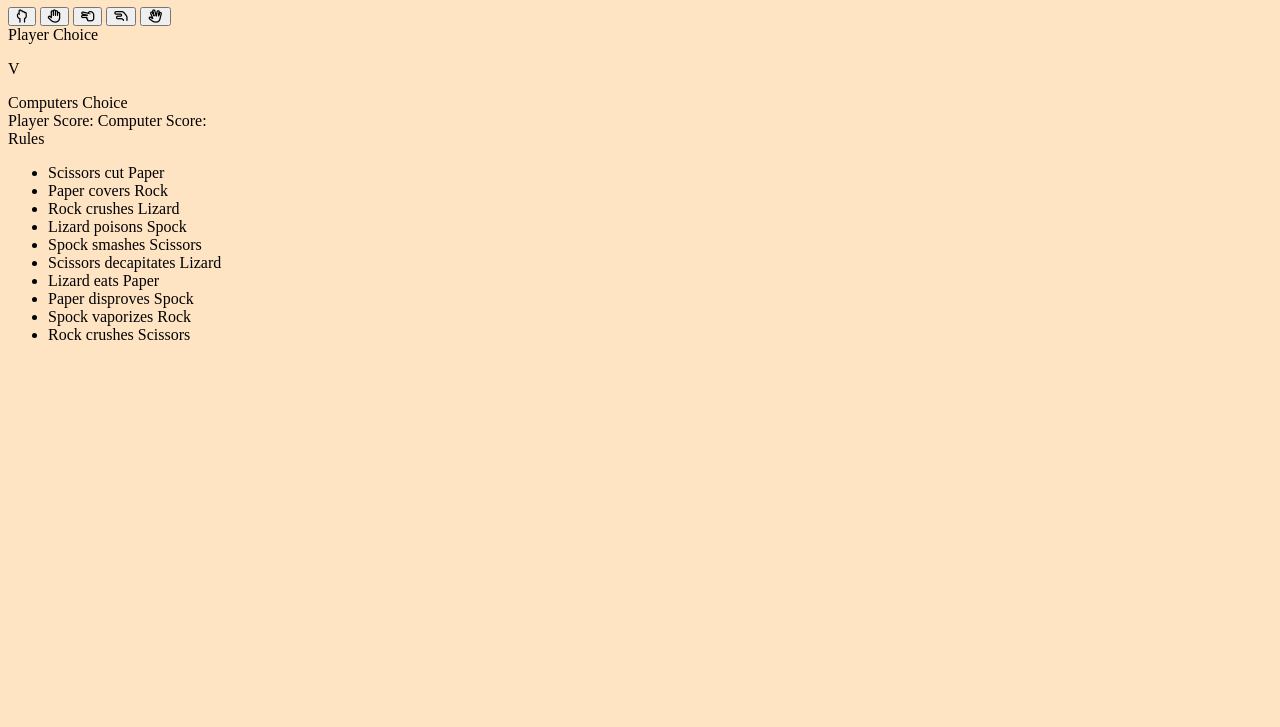
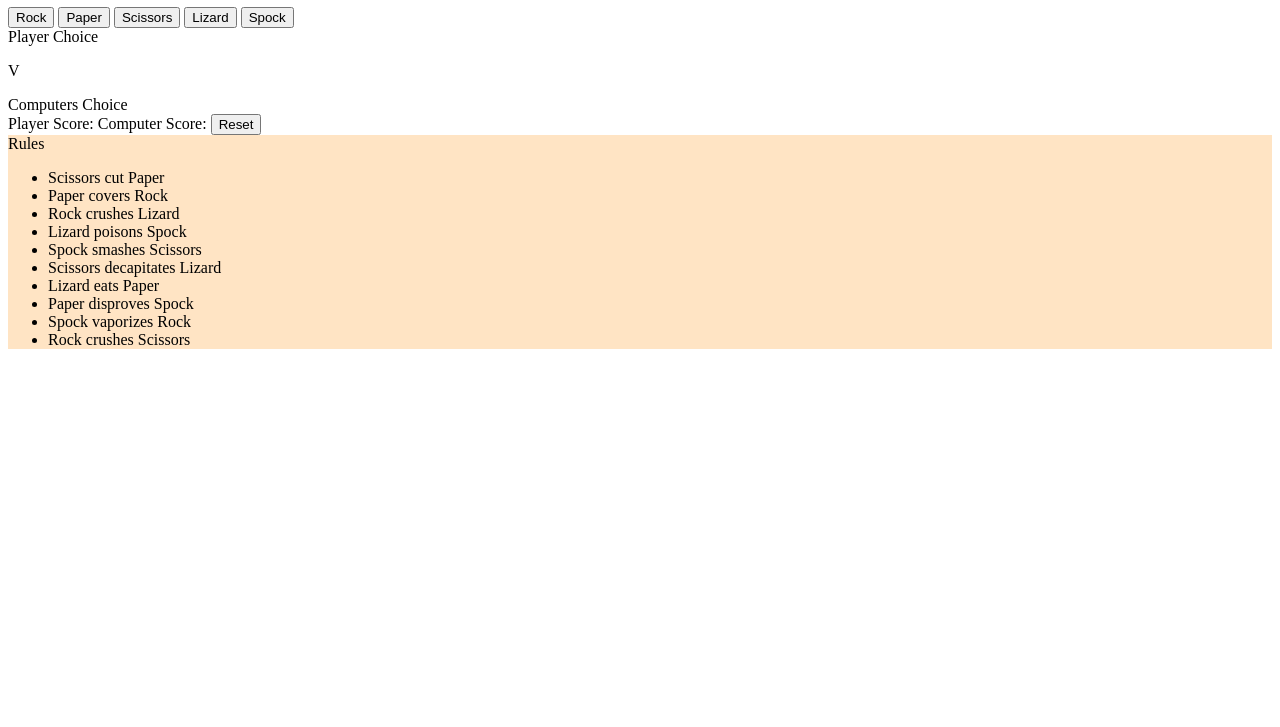
Before and after one commit to StacD/RPSLS-Game, a plain HTML site: page index.html in a window 1280 px wide. Shown: the part 73-800 px from the top of the page. Drawn offline with Linux system fonts and the light colour scheme.

Commit message:
Reset button added

```diff
--- a/assets/css/style.css
+++ b/assets/css/style.css
@@ -1,7 +1,15 @@
 /*Google font*/
 @import url('https://fonts.googleapis.com/css2?family=Courier+Prime&display=swap');
 
-/*testing stylesheetlink*/
-body {
+/*Testing stylesheetlink*/
+header {
     background-color: bisque;
 }
+
+main {
+    background-color:#ffffff;
+}
+
+footer {
+    background-color:bisque;
+}
--- a/assets/js/script.js
+++ b/assets/js/script.js
@@ -14,6 +14,7 @@ const spockBtn = document.getElementById("sp");
 function start() {
     rockBtn.addEventListener("click", function() {
         play("r")
+
     })
 
     paperBtn.addEventListener("click", function() {
@@ -32,14 +33,18 @@ function start() {
         play("sp")
     })
 }
+start();
+
 //function for computer choice to be randomly selected
 function getComputerChoice() {
     const choices = ["r", "p", "sc", "l", "sp"]
     const ranNum = Math.floor(Math.random() *5); //allows computer pick number between 0-5 ie 0,1,2,3,4
-    return choices[ranNum]
+    return choices[ranNum];
 }
 
 //function for play so when button clicked players choice played
-function play() {
+function play(playerChoice) {
+    const computerChoice = getComputerChoice();
+
 
 }
--- a/index.html
+++ b/index.html
@@ -7,11 +7,6 @@
 
     <!--Stylesheet-->
     <link rel="stylesheet" href="assets/css/style.css">
-
-    <!--Google Font-->
-    <link rel="preconnect" href="https://fonts.googleapis.com">
-    <link rel="preconnect" href="https://fonts.gstatic.com" crossorigin>
-    <link href="https://fonts.googleapis.com/css2?family=Courier+Prime&display=swap" rel="stylesheet">
 
     <!--Favicon-->
     <link rel="apple-touch-icon" sizes="180x180" href="/favicon/apple-touch-icon.png">
@@ -35,12 +30,12 @@
 
     <main>
         <!--Buttons for user choice-->
-        <div class ="choices">
-            <button i class="fa-regular fa-hand-back-fist" style="color: #000000;" class="choice" id="r"></button>
-            <button i class="fa-regular fa-hand" style="color: #000000;" class="choice" id="p"></button>
-            <button i class="fa-regular fa-hand-scissors" style="color: #000000;" class="choice" id="sc"></button>
-            <button i class="fa-regular fa-hand-lizard" style="color: #000000;" class="choice" id="l"></button>
-            <button i class="fa-regular fa-hand-spock" style="color: #000000;" class="choice" id="sp"></button>
+        <div class ="buttons">
+            <button class="chioce" id="r">Rock</button>
+            <button class="choice" id="p">Paper</button>
+            <button class="choice" id="sc">Scissors</button>
+            <button class="choice" id="l">Lizard</button>
+            <button class="choice" id="sp">Spock</button>
         </div>
 
         <!--Area for user choice and computer choice to show-->
@@ -54,7 +49,9 @@
         <div class ="scores">
             <span id="player-score">Player Score:</span>
             <span id="computer-score">Computer Score:</span>
+            <button id="reset">Reset</button>
         </div>
+
     </main>
 
         <footer>Rules
```
Also changed, not shown: assets/images/lizard.png (added), assets/images/paper.png (added), assets/images/rock.png (added), assets/images/scissors.png (added), assets/images/spock.png (added).
